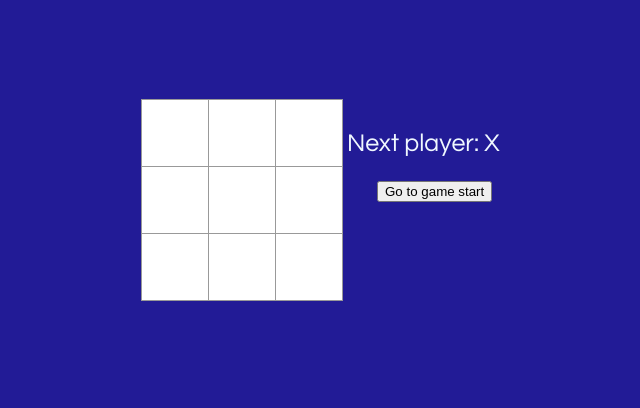
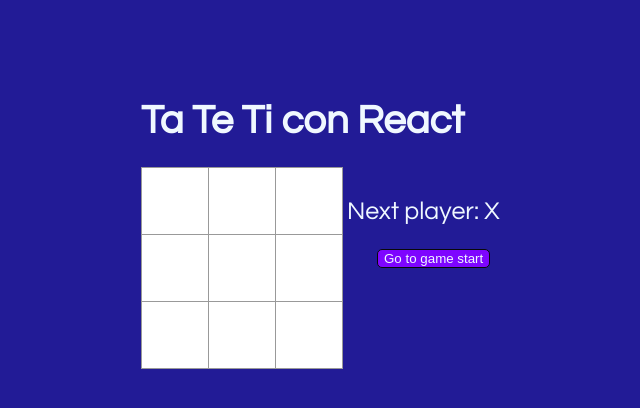
Before and after one commit to Bwsoat/ReactGame, a React app: page / in a window 1280 px wide. Shown: the top 408 px of the page, without its empty margins (371-1011 px from the left). Built offline with nearby package versions, Linux system fonts and the light colour scheme.

Commit message:
Ta Te Ti v:1.0

```diff
--- a/public/index.html
+++ b/public/index.html
@@ -24,10 +24,11 @@
       work correctly both with client-side routing and a non-root public URL.
       Learn how to configure a non-root public URL by running `npm run build`.
     -->
-    <title>React App</title>
+    <title>Ta Te Ti React</title>
   </head>
   <body>
     <noscript>You need to enable JavaScript to run this app.</noscript>
+    <h1>Ta Te Ti con React</h1>
     <div id="root"></div>
     <!--
       This HTML file is a template.
--- a/src/index.css
+++ b/src/index.css
@@ -23,6 +23,14 @@
     padding: 5px;
     margin: 0px;
   }
+
+  .game-info button{
+    color: aliceblue;
+    background-color: #7e05ff;
+    border: 1px solid #09080a;
+    border-radius: 5px;
+  }
+
   .game-info p {
     font-size: 25px;
     color: aliceblue;
@@ -60,3 +68,7 @@
     display: flex;
     flex-direction: row;
   }
+  h1 {
+    color: aliceblue;
+    font-size: 40px;
+  }
--- a/src/index.js
+++ b/src/index.js
@@ -23,7 +23,7 @@
 
     render() {
       return (
-        <div>
+        <div className="contenedor">
           <div className="board-row">
             {this.renderSquare(0)}
             {this.renderSquare(1)}
```
Also changed, not shown: README.md.
